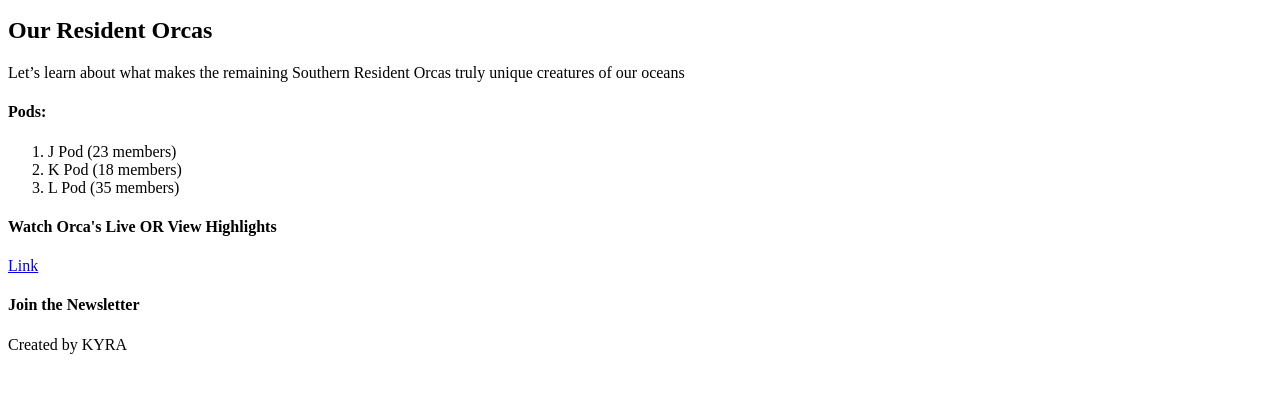
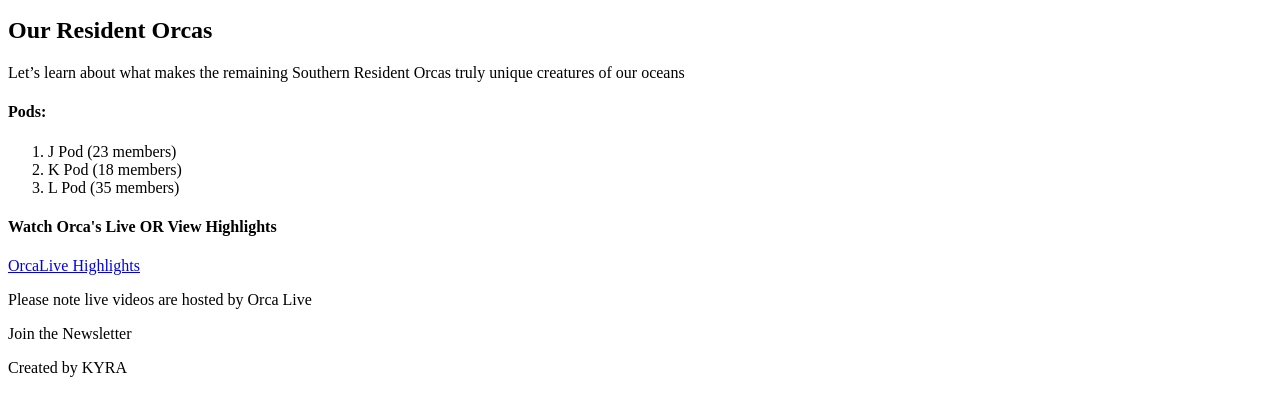
Before and after one commit to kcg-808/Website, a plain HTML site: page index.html in a window 1280 px wide. Shown: the part 625-1018 px from the top of the page. Before the commit the page ends 995 px from the top, so only its background shows below. Drawn offline with Linux system fonts and the light colour scheme.

Commit message:
Update index.html

```diff
--- a/index.html
+++ b/index.html
@@ -29,8 +29,8 @@
   </section>
 
 <h4> Watch Orca's Live OR View Highlights </h4>
-<a href="https://explore.org/livecams/orcas/orcalab-base" target="_blank">Link</a>
-
+<a href="https://explore.org/livecams/orcas/orcalab-base" target="_blank">OrcaLive Highlights</a>
+<p>Please note live videos are hosted by Orca Live</P
   <h4>Join the Newsletter </h4>
 
   <footer>
```
